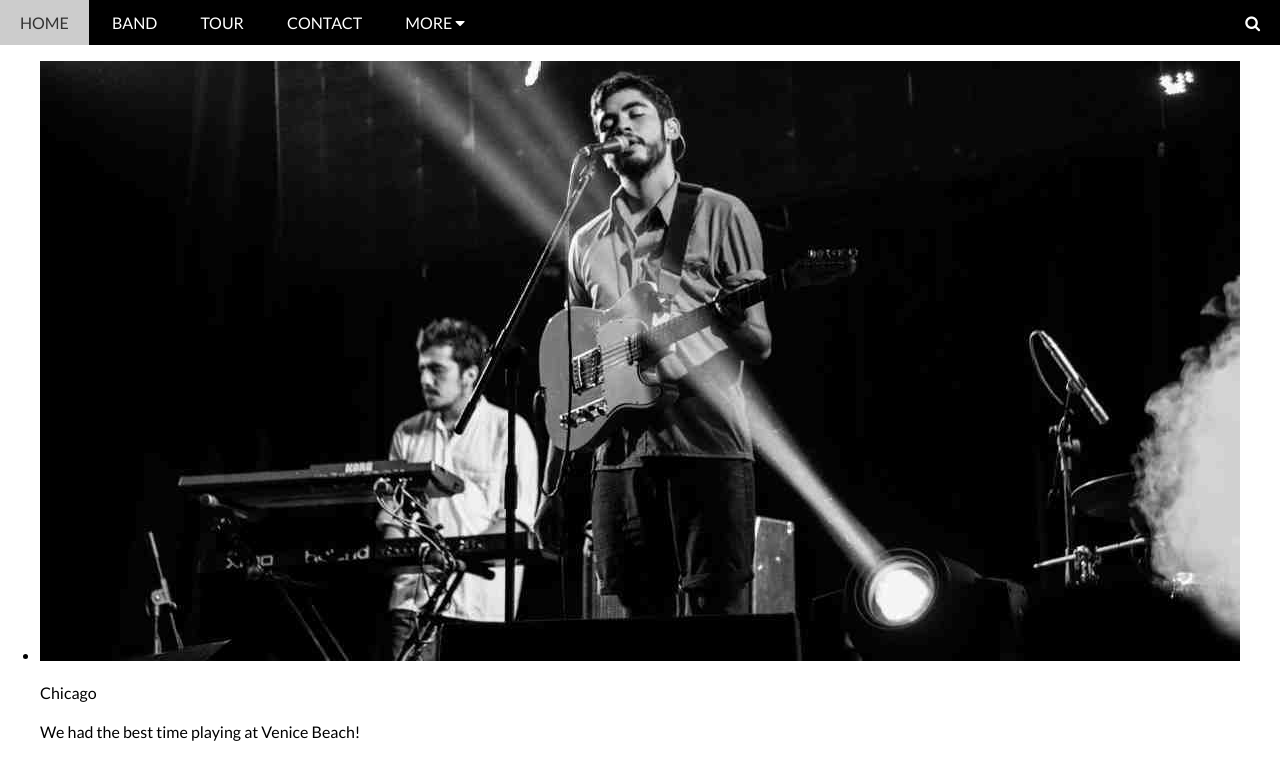
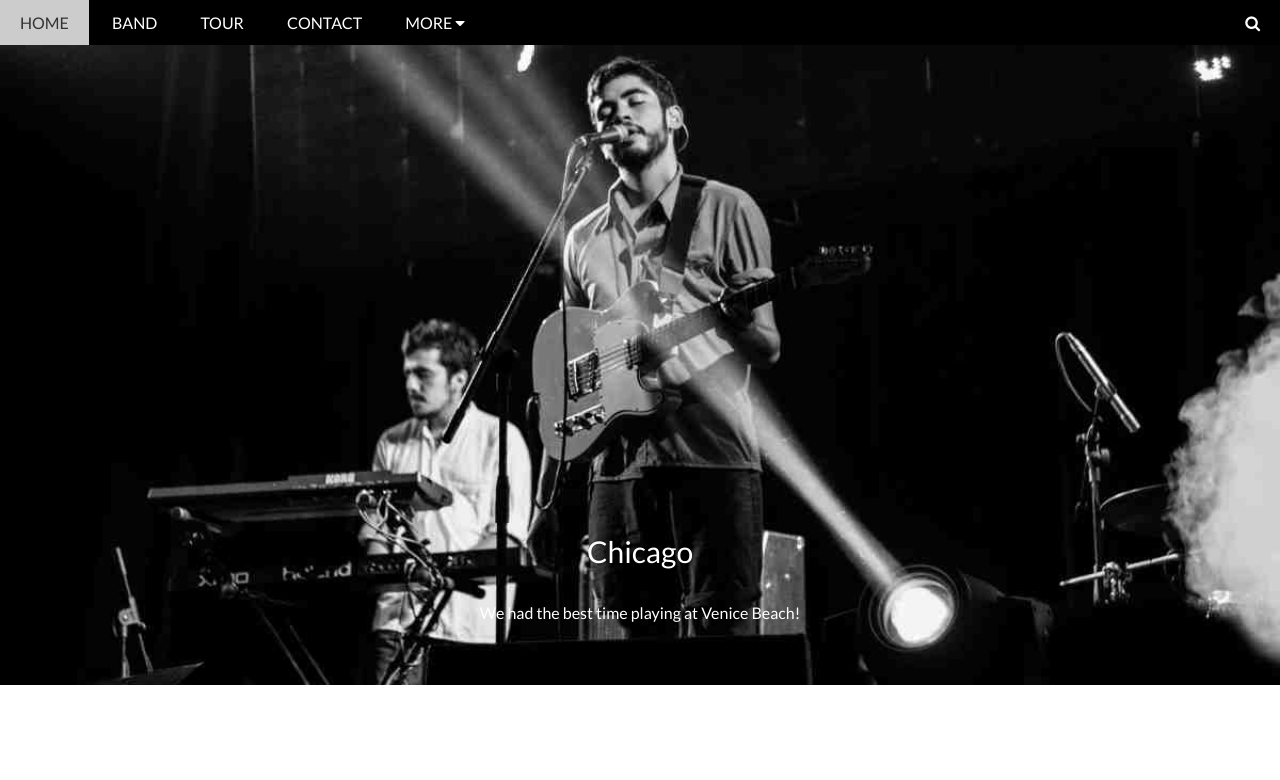
Before and after one commit to amaan178/-W3SchoolsBand-Website, a plain HTML site: page index.html in a window 1280 px wide. Drawn offline with Linux system fonts and the light colour scheme; files that its build step writes are made by us from their sources.

Commit message:
Designed Slider for the website

```diff
--- a/css/app.css
+++ b/css/app.css
@@ -200,3 +200,32 @@ a{
     background: red;
     cursor: pointer;
 }
+/**********************************************************************************************
+**********************************SLIDER CLASSES **********************************************
+**********************************************************************************************/
+
+.slider{
+    width: 100%;
+}
+.slider-list{
+    padding: 0;
+    margin: 0;
+    list-style: none;
+}
+.slider-item{
+    position: relative;
+}
+.slider .slider-image{
+    width: 100%;
+}
+
+.slider-item .image-caption {
+    position: absolute;
+    bottom: 50px;
+    color: #FFF;
+    width: 100%;
+    text-align: center;
+}
+.image-caption .caption-title{
+    font-size: 30px;
+}
```
